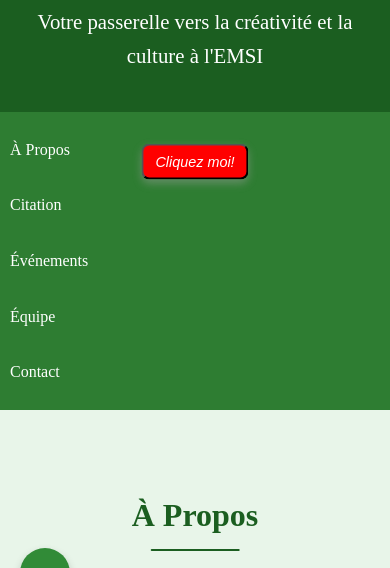
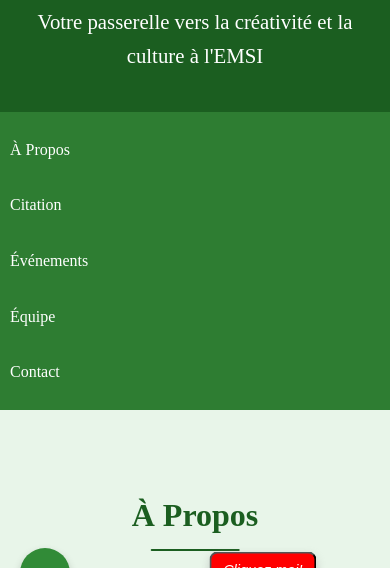
Before and after one commit to Agora-emsi/Agora, a plain HTML site: page index.html in a window 390 px wide. Shown: the part 226-794 px from the top of the page. Drawn offline with nearby package versions, Linux system fonts and the light colour scheme.

Commit message:
Update index.html

```diff
--- a/index.html
+++ b/index.html
@@ -9,6 +9,7 @@
     gtag('js', new Date());
     gtag('config', 'YOUR-ID-HERE');
   </script>
+
   <meta charset="UTF-8">
   <meta name="viewport" content="width=device-width, initial-scale=1.0">
   <meta name="description" content="Club Agora - EMSI Marrakech, votre passerelle vers la créativité et la culture. Découvrez nos événements, notre équipe et contactez-nous !">
@@ -487,8 +488,13 @@
       main {
         padding: 40px 10px;
       }
-      /* Adjust Easter Egg Button for smaller screens */
+      /* Reposition Easter Egg Button for mobile */
       #easterEgg {
+        top: auto;
+        bottom: 20px;
+        left: auto;
+        right: 20px;
+        transform: none;
         padding: 8px 12px;
         font-size: 0.9rem;
       }
@@ -525,7 +531,7 @@
   <button id="easterEgg" title="Cliquez pour une surprise !">Cliquez moi!</button>
 
   <!-- Modal for Fun Fact -->
-  <div id="modalOverlay">
+  <div id="modalOverlay" aria-modal="true" role="dialog">
     <div id="modal">
       <h2>Le Savez Vous?</h2>
       <p>Le Club Agora va organiser un <b>ESCAPE GAME</b> entre le 21 et 25 avril !</p>
@@ -742,7 +748,7 @@
       modalOverlay.style.display = 'none';
     });
 
-    // Add Tooltip to Back to Top Button
+    // Tooltip for Back to Top Button
     backToTopButton.addEventListener('mouseover', () => {
       const tooltip = document.createElement('div');
       tooltip.id = 'tooltip';
```
